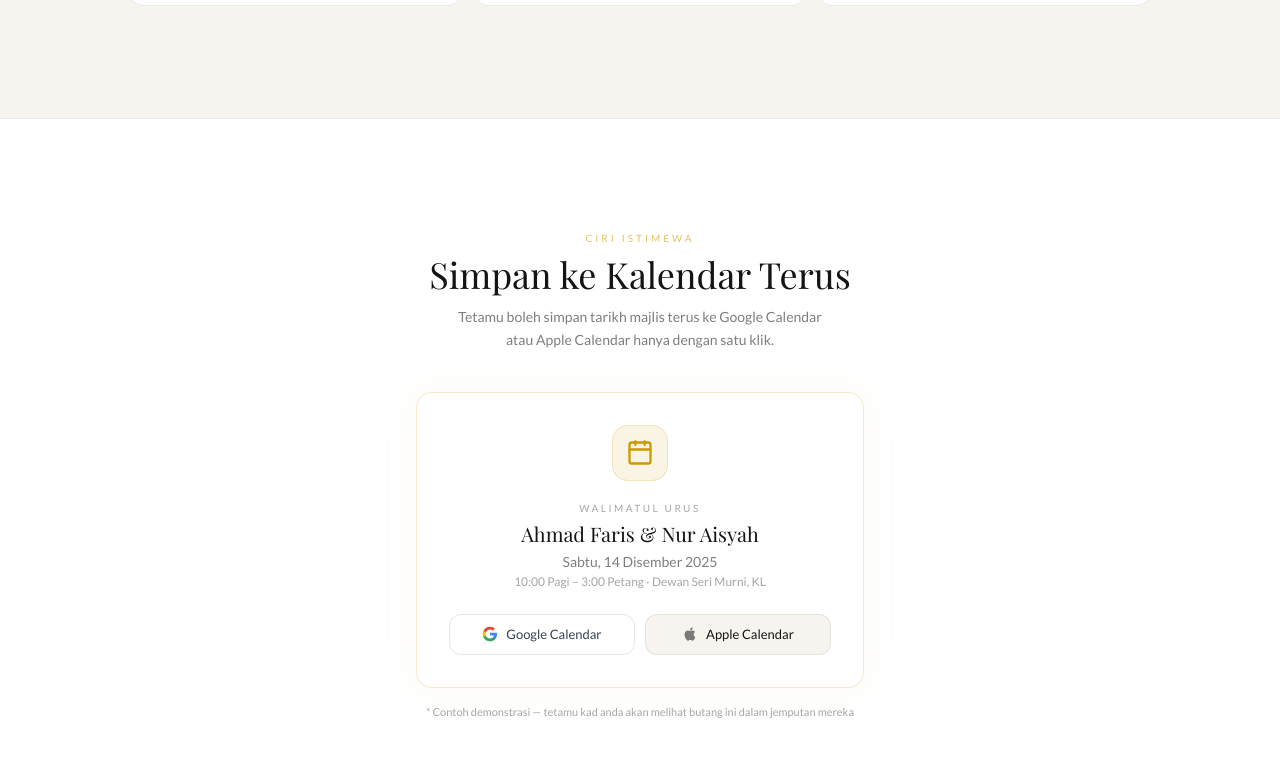
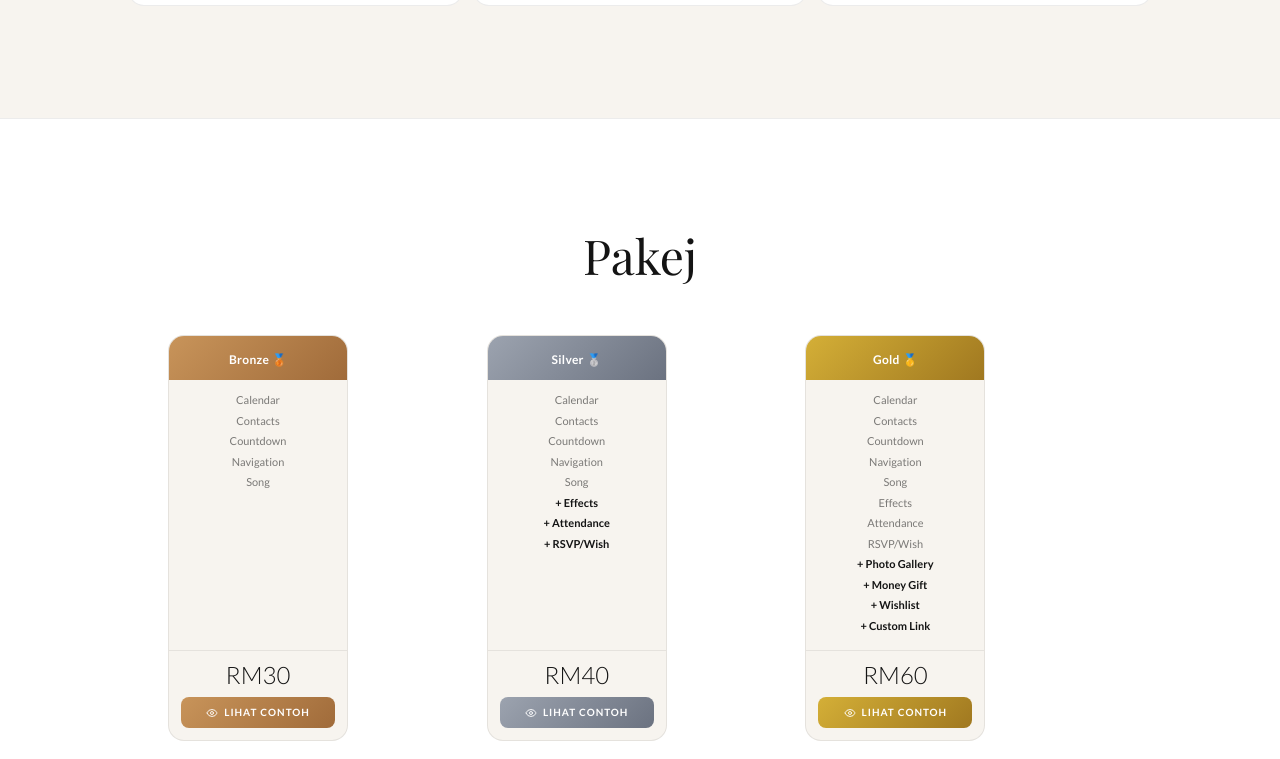
Before and after one commit to rfunnn/ecard, a Next.js app: page / in a window 1280 px wide. Shown: the part 2038-2797 px from the top of the page. Built offline with nearby package versions, Linux system fonts and the light colour scheme; no server answers; a web font is replaced by a local one.

Commit message:
fix: UI enhancement

```diff
--- a/src/app/page.tsx
+++ b/src/app/page.tsx
@@ -1,9 +1,8 @@
 import Link from "next/link"
-import { ArrowRight, Music, Share2, Sparkles, Heart, Check, Eye, Calendar } from "lucide-react"
+import { ArrowRight, Music, Share2, Sparkles, Heart, Check, Eye } from "lucide-react"
 import UserMenu from "@/components/UserMenu"
 import { HomepagePhoneMockup } from "@/components/HomepagePhoneMockup"
 
-const GCAL_URL = `https://calendar.google.com/calendar/render?action=TEMPLATE&text=Walimatul+Urus+%E2%80%93+Ahmad+Faris+%26+Nur+Aisyah&dates=20251214T020000Z%2F20251214T070000Z&details=Majlis+Walimatul+Urus+ekadku.com&location=Dewan+Seri+Murni%2C+Jalan+Ampang%2C+50450+Kuala+Lumpur`
 
 const FEATURES = [
   {
@@ -243,70 +242,6 @@ export default function HomePage() {
         </div>
       </section>
 
-      {/* ── Calendar Highlight ── */}
-      <section className="py-10 lg:py-28 px-5 lg:px-10 border-t border-[var(--bd)]">
-        <div className="max-w-3xl mx-auto">
-          <div className="text-center mb-7 lg:mb-10">
-            <p className="text-gold/60 text-[10px] tracking-[0.3em] uppercase mb-2">Ciri Istimewa</p>
-            <h2 className="font-playfair text-2xl lg:text-4xl text-[var(--tx-1)]">Simpan ke Kalendar Terus</h2>
-            <p className="text-[var(--tx-2)] text-sm mt-3 max-w-sm mx-auto leading-relaxed">
-              Tetamu boleh simpan tarikh majlis terus ke Google Calendar atau Apple Calendar hanya dengan satu klik.
-            </p>
-          </div>
-
-          <div
-            className="rounded-2xl border border-gold/20 bg-[var(--pg)] p-6 lg:p-8 max-w-md mx-auto text-center"
-            style={{ boxShadow: "0 0 40px rgba(212,175,55,0.06)" }}
-          >
-            {/* Calendar visual */}
-            <div className="flex items-center justify-center mb-5">
-              <div className="w-14 h-14 rounded-2xl bg-gold/10 border border-gold/20 flex items-center justify-center">
-                <Calendar className="w-7 h-7 text-gold" />
-              </div>
-            </div>
-
-            <p className="text-[10px] tracking-[0.25em] uppercase text-[var(--tx-3)] mb-1">Walimatul Urus</p>
-            <h3 className="font-playfair text-xl text-[var(--tx-1)] mb-1">Ahmad Faris &amp; Nur Aisyah</h3>
-            <p className="text-sm text-[var(--tx-2)] mb-0.5">Sabtu, 14 Disember 2025</p>
-            <p className="text-xs text-[var(--tx-3)] mb-6">10:00 Pagi – 3:00 Petang · Dewan Seri Murni, KL</p>
-
-            <div className="flex flex-col sm:flex-row gap-2.5">
-              {/* Google Calendar */}
-              <a
-                href={GCAL_URL}
-                target="_blank"
-                rel="noopener noreferrer"
-                className="flex-1 flex items-center justify-center gap-2 bg-white border border-gray-200 text-gray-700 text-[13px] font-medium px-4 py-2.5 rounded-xl hover:shadow-md hover:border-gray-300 transition-all active:scale-95 dark:bg-white/10 dark:border-white/10 dark:text-[var(--tx-1)]"
-              >
-                <svg width="16" height="16" viewBox="0 0 24 24" aria-hidden="true">
-                  <path d="M22.56 12.25c0-.78-.07-1.53-.2-2.25H12v4.26h5.92c-.26 1.37-1.04 2.53-2.21 3.31v2.77h3.57c2.08-1.92 3.28-4.74 3.28-8.09z" fill="#4285F4"/>
-                  <path d="M12 23c2.97 0 5.46-.98 7.28-2.66l-3.57-2.77c-.98.66-2.23 1.06-3.71 1.06-2.86 0-5.29-1.93-6.16-4.53H2.18v2.84C3.99 20.53 7.7 23 12 23z" fill="#34A853"/>
-                  <path d="M5.84 14.09c-.22-.66-.35-1.36-.35-2.09s.13-1.43.35-2.09V7.07H2.18C1.43 8.55 1 10.22 1 12s.43 3.45 1.18 4.93l2.85-2.22.81-.62z" fill="#FBBC05"/>
-                  <path d="M12 5.38c1.62 0 3.06.56 4.21 1.64l3.15-3.15C17.45 2.09 14.97 1 12 1 7.7 1 3.99 3.47 2.18 7.07l3.66 2.84c.87-2.6 3.3-4.53 6.16-4.53z" fill="#EA4335"/>
-                </svg>
-                Google Calendar
-              </a>
-
-              {/* Apple Calendar */}
-              <a
-                href="/demo-event.ics"
-                download
-                className="flex-1 flex items-center justify-center gap-2 bg-[var(--pg-alt)] border border-[var(--bd)] text-[var(--tx-1)] text-[13px] font-medium px-4 py-2.5 rounded-xl hover:shadow-md hover:border-gold/30 transition-all active:scale-95"
-              >
-                <svg width="16" height="16" viewBox="0 0 24 24" fill="currentColor" className="text-[var(--tx-2)]" aria-hidden="true">
-                  <path d="M18.71 19.5c-.83 1.24-1.71 2.45-3.05 2.47-1.34.03-1.77-.79-3.29-.79-1.53 0-2 .77-3.27.82-1.31.05-2.3-1.32-3.14-2.53C4.25 17 2.94 12.45 4.7 9.39c.87-1.52 2.43-2.48 4.12-2.51 1.28-.02 2.5.87 3.29.87.78 0 2.26-1.07 3.8-.91.65.03 2.47.26 3.64 1.98-.09.06-2.17 1.28-2.15 3.81.03 3.02 2.65 4.03 2.68 4.04-.03.07-.42 1.44-1.38 2.83M13 3.5c.73-.83 1.94-1.46 2.94-1.5.13 1.17-.34 2.35-1.04 3.19-.69.85-1.83 1.51-2.95 1.42-.15-1.15.41-2.35 1.05-3.11z"/>
-                </svg>
-                Apple Calendar
-              </a>
-            </div>
-          </div>
-
-          <p className="text-center text-[11px] text-[var(--tx-3)] mt-4">
-            * Contoh demonstrasi — tetamu kad anda akan melihat butang ini dalam jemputan mereka
-          </p>
-        </div>
-      </section>
-
       {/* ── Packages ── */}
       <section className="py-16 lg:py-28 border-t border-[var(--bd)] bg-[var(--pg)]">
         <div className="max-w-5xl mx-auto">
```
